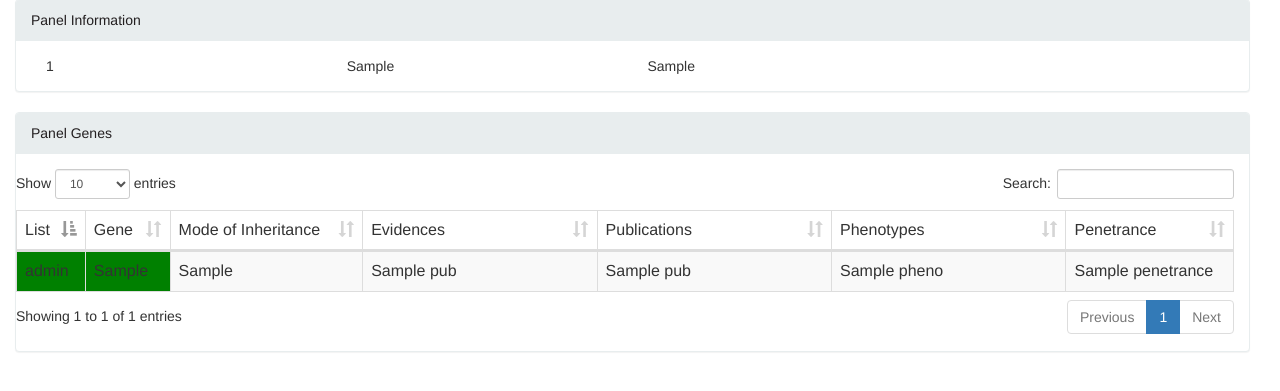
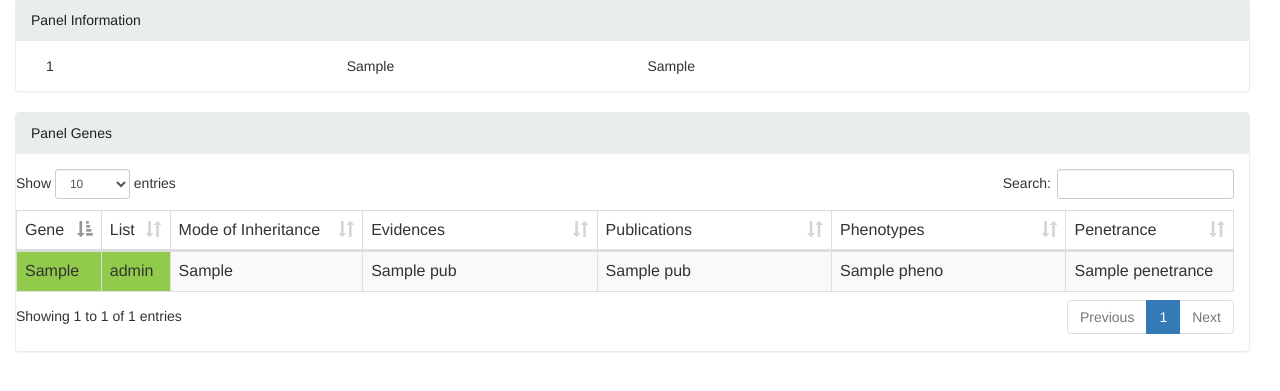
Before and after one commit to NHS-NGS/GeL2MDT, a Django app: template gelweb/gel2mdt/templates/gel2mdt/panel.html in a window 1280 px wide. Shown: the part 141-532 px from the top of the page. Run offline with Django 3.2, Linux system fonts and the light colour scheme; the template is opened without the code that fills it: most values are stand-ins (such as "Sample title", 1, 10 or a date in 2020); some libraries are stand-ins or nearby versions.

Commit message:
changed color on panel table

```diff
--- a/gelweb/gel2mdt/templates/gel2mdt/panel.html
+++ b/gelweb/gel2mdt/templates/gel2mdt/panel.html
@@ -44,8 +44,8 @@
                         <table width="100%" class="table table-striped table-bordered table-hover" id="dataTables-generic3">
                             <thead>
                                 <tr>
+                                    <th>Gene</th>
                                     <th>List</th>
-                                    <th>Gene</th>
                                     <th>Mode of Inheritance</th>
                                     <th>Evidences</th>
                                     <th>Publications</th>
@@ -58,14 +58,14 @@
                                 <tr>
 
                                  {% if gene.LevelOfConfidence == 'LowEvidence' %}
-                                    <td style="background-color: red">{{gene.LevelOfConfidence}}</td>
-                                    <td style="background-color: red">{{gene.GeneSymbol}}</td>
+                                    <td style="background-color: rgba(218, 41, 28, 0.8)">{{gene.GeneSymbol}}</td>
+                                    <td style="background-color: rgba(218, 41, 28, 0.8)">{{gene.LevelOfConfidence}}</td>
                                     {% elif gene.LevelOfConfidence == 'ModerateEvidence' %}
-                                    <td style="background-color: orange">{{gene.LevelOfConfidence}}</td>
-                                    <td style="background-color: orange">{{gene.GeneSymbol}}</td>
+                                    <td style="background-color: rgba(237, 139, 0, 0.8)">{{gene.GeneSymbol}}</td>
+                                    <td style="background-color: rgba(237, 139, 0, 0.8)">{{gene.LevelOfConfidence}}</td>
                                     {% else %}
-                                    <td style="background-color: green">{{gene.LevelOfConfidence}}</td>
-                                    <td style="background-color: green">{{gene.GeneSymbol}}</td>
+                                    <td style="background-color: rgba(120, 190, 32, 0.8)">{{gene.GeneSymbol}}</td>
+                                    <td style="background-color: rgba(120, 190, 32, 0.8)">{{gene.LevelOfConfidence}}</td>
                                     {% endif %}
                                     <td>{{gene.ModeOfInheritance}}</td>
                                     <td style="word-wrap: break-word; min-width: 200px;max-width: 200px;">
```
